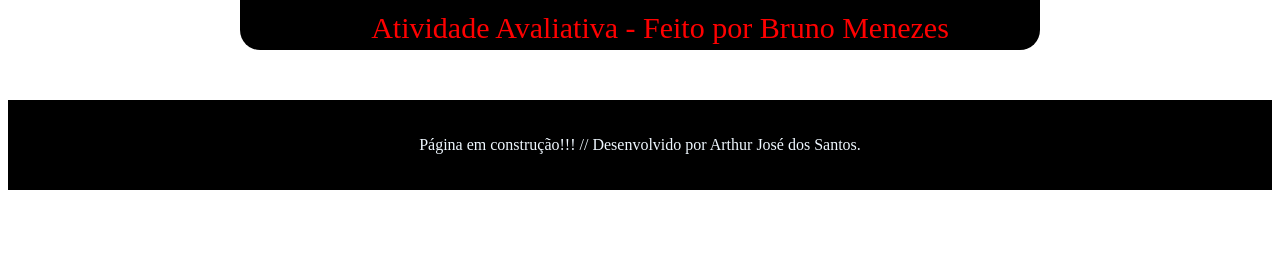
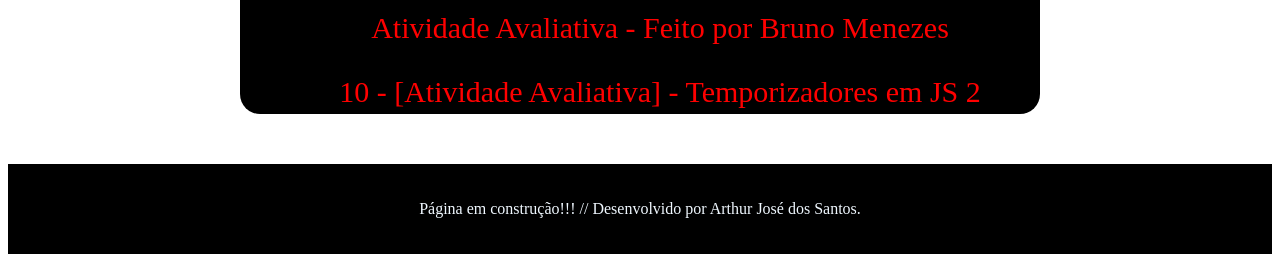
Before and after one commit to kentys/JS-B-sico, a plain HTML site: page index.html in a window 1280 px wide. Shown: the part 734-996 px from the top of the page. Before the commit the page ends 932 px from the top, so only its background shows below. Drawn offline with Linux system fonts and the light colour scheme.

Commit message:
incluindo no index

```diff
--- a/index.html
+++ b/index.html
@@ -79,6 +79,7 @@
                 <li><a href="Prova 1 de JSB/index.html">Prova - 01 - 25 PTS</a></li>
                 <li><a href="09 - [Atividade Avaliativa] - Temporizadores em JS/index.html">Atividade Avaliativa - Feito por Arthur</a></li>
                 <li><a href="09 - [Atividade Avaliativa] - Temporizadores em JS/index2.html">Atividade Avaliativa - Feito por Bruno Menezes</a></li>
+                <li><a href="10 - [Atividade Avaliativa] - Temporizadores em JS 2/index.html">10 - [Atividade Avaliativa] - Temporizadores em JS 2</a></li>
             </ul>
         </div>
     </div>
```
